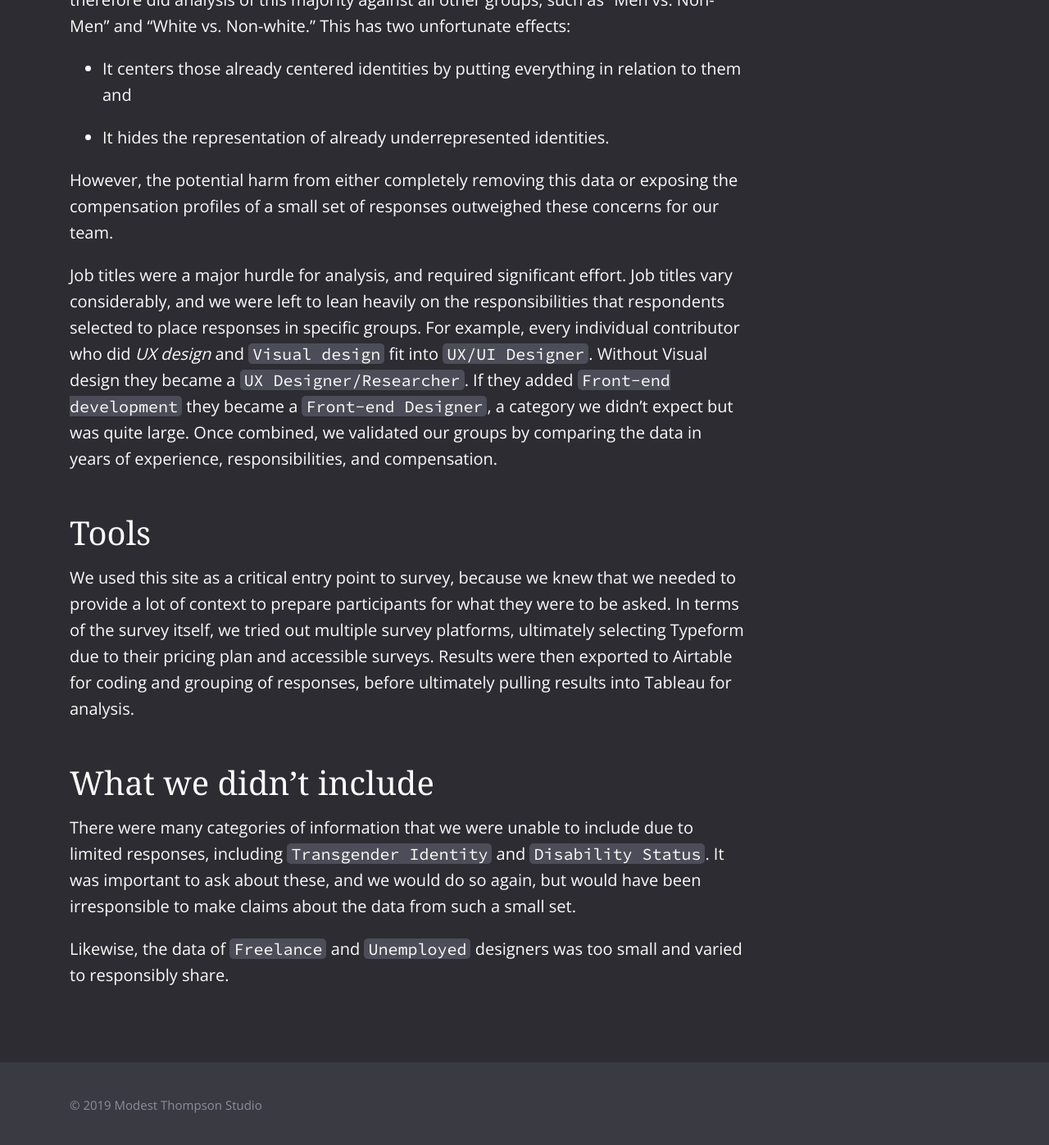
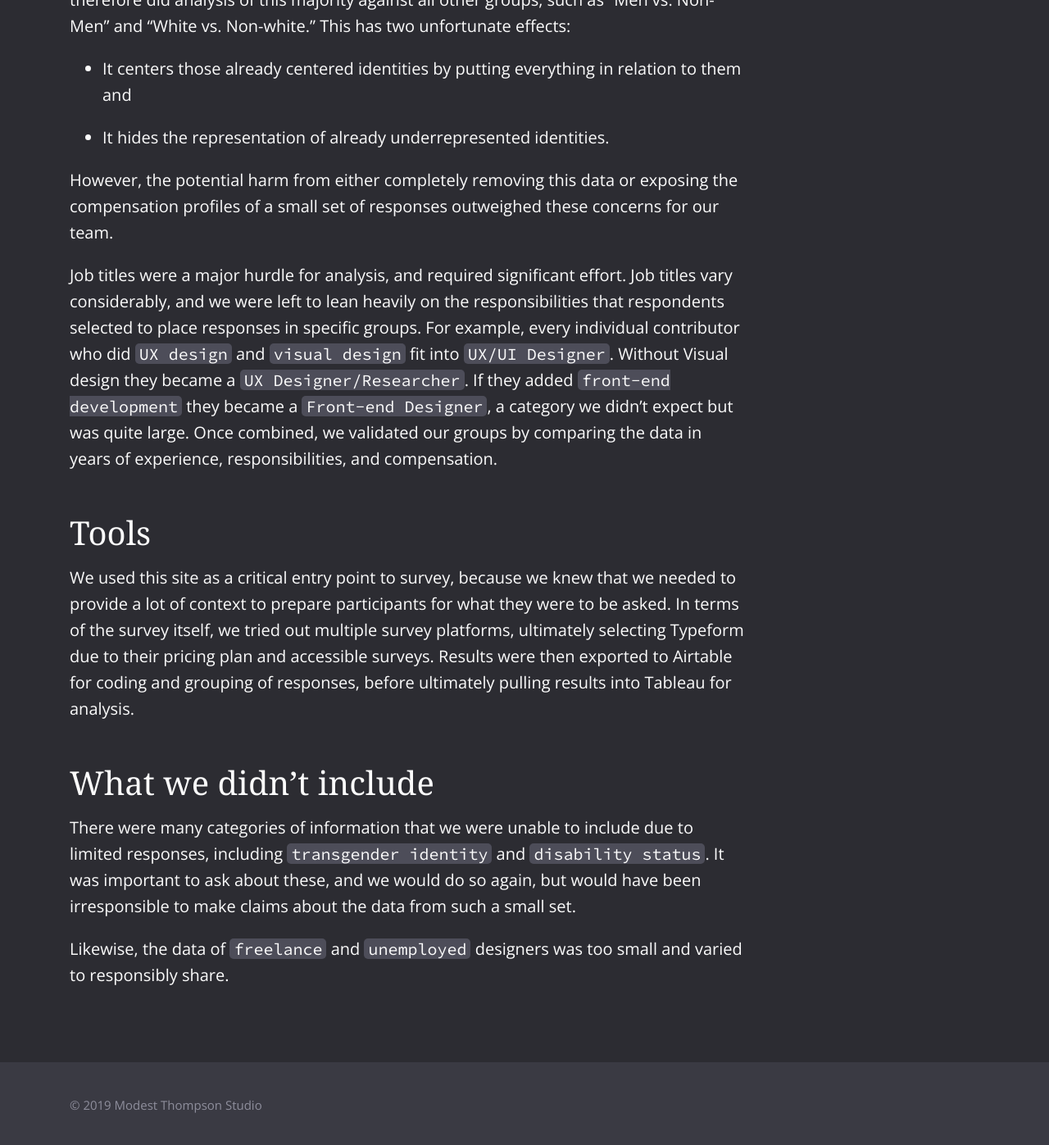
Before and after one commit to laurenhallden/designer-survey, a Jekyll site: the page built from philly/methodology.md, in a window 1280 px wide and 1400 px high, scrolled down 1635 px. Shown: the top 1397 px of the window at 82% size. Built offline with Jekyll 4.4.1, drawn with Linux system fonts in a browser that asks for light colours; nearby versions of some CDN libraries; comment, search, counter and statistics services are not loaded.

Commit message:
more edits

```diff
--- a/_layouts/results-jobs.html
+++ b/_layouts/results-jobs.html
@@ -22,7 +22,7 @@
                 <p>The clearest takeaway from our analysis work was that the <strong>job titles themselves</strong> are a major obstacle to understanding fair compensation in the design community. Titles were incredibly varied and inconsistent even within similar types of companies. The jumble of titles is a major issue that makes it hard for individuals to understand how their experience translates to other companies and compares to their peers. </p>
 
                 <h3>How we defined job titles</h3>
-				<p>Because we couldn’t show every individual job title, we decided to make a set of benchmark jobs that are representative of the data. We leaned heavily on the responsibilities that respondents selected to place responses in specific groups. For example, every individual contributor who did <span class="code">UX design</span> and <span class="code">Visual design</span> fit into <span class="code">UX/UI Designer</span>. Without <span class="code">Visual design</span> they became a <span class="code">UX Designer/Researcher</span>. You might see job titles that you aren’t familiar with, but we’ve provided a small breakdown of the skills of each.</p>
+				<p>Because we couldn’t show every individual job title, we decided to make a set of benchmark jobs that are representative of the data. We leaned heavily on the responsibilities that respondents selected to place responses in specific groups. For example, every individual contributor who did <span class="code">UX design</span> and <span class="code">visual design</span> fit into <span class="code">UX/UI Designer</span>. Without visual design they became a <span class="code">UX Designer/Researcher</span>. You might see job titles that you aren’t familiar with, but we’ve provided a small breakdown of the skills of each.</p>
             </div>
         </div>
         <div class="row no-margin">
--- a/_layouts/results-methodology.html
+++ b/_layouts/results-methodology.html
@@ -43,15 +43,15 @@
 
 				<p>However, the potential harm from either completely removing this data or exposing the compensation profiles of a small set of responses outweighed these concerns for our team.</p>
 
-				<p>Job titles were a major hurdle for analysis, and required significant effort. Job titles vary considerably, and we were left to lean heavily on the responsibilities that respondents selected to place responses in specific groups. For example, every individual contributor who did <em>UX design</em> and <span class="code">Visual design</span> fit into <span class="code">UX/UI Designer</span>. Without Visual design they became a <span class="code">UX Designer/Researcher</span>. If they added <span class="code">Front-end development</span> they became a <span class="code">Front-end Designer</span>, a category we didn’t expect but was quite large. Once combined, we validated our groups by comparing the data in years of experience, responsibilities, and compensation.</p>
+				<p>Job titles were a major hurdle for analysis, and required significant effort. Job titles vary considerably, and we were left to lean heavily on the responsibilities that respondents selected to place responses in specific groups. For example, every individual contributor who did <span class="code">UX design</span> and <span class="code">visual design</span> fit into <span class="code">UX/UI Designer</span>. Without Visual design they became a <span class="code">UX Designer/Researcher</span>. If they added <span class="code">front-end development</span> they became a <span class="code">Front-end Designer</span>, a category we didn’t expect but was quite large. Once combined, we validated our groups by comparing the data in years of experience, responsibilities, and compensation.</p>
 
 				<h3 id="tools">Tools</h3>
 				<p>We used this site as a critical entry point to survey, because we knew that we needed to provide a lot of context to prepare participants for what they were to be asked. In terms of the survey itself, we tried out multiple survey platforms, ultimately selecting Typeform due to their pricing plan and accessible surveys. Results were then exported to Airtable for coding and grouping of responses, before ultimately pulling results into Tableau for analysis.</p>
 
 				<h3>What we didn’t include</h3>
-				<p>There were many categories of information that we were unable to include due to limited responses, including <span class="code">Transgender Identity</span> and <span class="code">Disability Status</span>. It was important to ask about these, and we would do so again, but would have been irresponsible to make claims about the data from such a small set.</p>
+				<p>There were many categories of information that we were unable to include due to limited responses, including <span class="code">transgender identity</span> and <span class="code">disability status</span>. It was important to ask about these, and we would do so again, but would have been irresponsible to make claims about the data from such a small set.</p>
 
-				<p>Likewise, the data of <span class="code">Freelance</span> and <span class="code">Unemployed</span> designers was too small and varied to responsibly share.</p>
+				<p>Likewise, the data of <span class="code">freelance</span> and <span class="code">unemployed</span> designers was too small and varied to responsibly share.</p>
 
 			</div>
 		</div>
```
